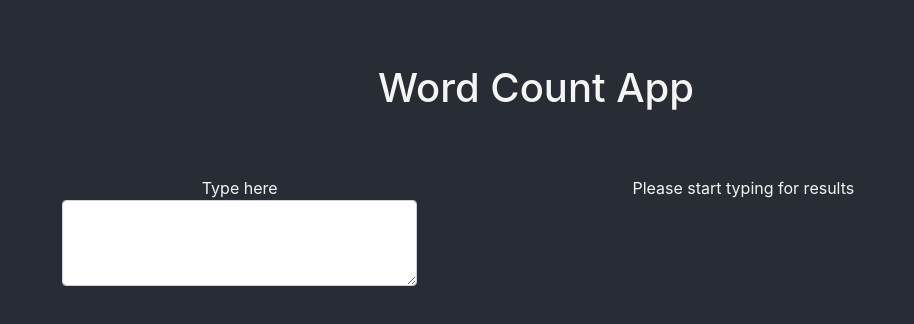
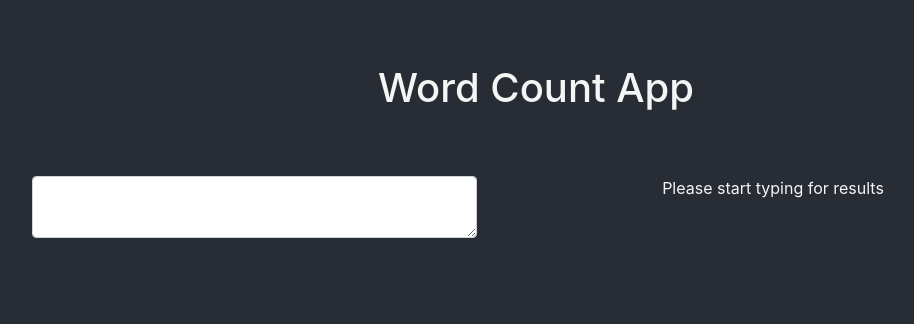
Before and after one commit to FranMackinlay/word-count-app, a React (Create React App) app: page / in a window 1280 px wide. Shown: the top 324 px of the page, without its empty margins (104-1018 px from the left). Built offline with nearby package versions, Linux system fonts and the light colour scheme.

Commit message:
REMOVE, textarea label

```diff
--- a/src/components/WordCountComponent.tsx
+++ b/src/components/WordCountComponent.tsx
@@ -49,8 +49,7 @@ export default function WordCountComponent() {
 
   return (
     <div className={`${styles.wordCountComponent} d-flex col-md-10 offset-1 justify-content-evenly mt-5`}>
-      <div className="text-area-container col-md-4">
-        <label htmlFor="floatingTextarea">Type here</label>
+      <div className="text-area-container col-md-5">
         <textarea rows={Math.round(wordsList.length / 8)} className="form-control" id="floatingTextarea" onChange={onUserInput}></textarea>
       </div>
       <div className="words-table col-md-6">
```
